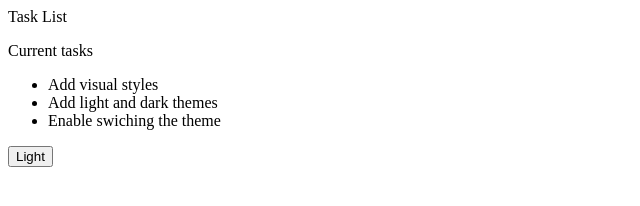
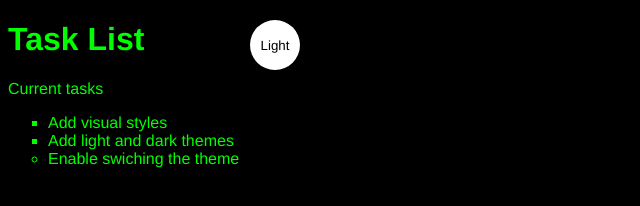
Before and after one commit to SimoneLopes1416/Fundacao_Bradesco, a plain HTML site: page index.html in a window 1280 px wide. Both pictures are taken after a click on the button "Dark". Shown: the whole page, without its empty margins (0-640 px from the left). Drawn offline with Linux system fonts and the light colour scheme.

Commit message:
correcao de erros

```diff
--- a/app.js
+++ b/app.js
@@ -1,16 +1,15 @@
-'use strict'
+'use strict';
 
 const switcher = document.querySelector('.btn');
 
-switcher.addEventListener('click', function(){
-    document.body.classList.toggle('dark-theme')
+switcher.addEventListener('click', function () {
 
-    var className =  document.body.className;
-    if(className == "light-theme") {
-        this.textContent = "Dark";
+    document.body.classList.toggle('dark-theme');
+
+    if (document.body.classList.contains('dark-theme')) {
+        this.textContent = 'Light';
+    } else {
+        this.textContent = 'Dark';
     }
-    else {
-        this.textContent = "Light";
-    }
-    console.log('current class name:' + className);
+
 });
--- a/index.html
+++ b/index.html
@@ -2,12 +2,12 @@
     <html lang="en">
     <head>
         <meta charset="UTF-8">
-        <title>Document
+        <title>Document</title>
             <link rel="stylesheet" href="main.css">
-        </title>
+
     </head>
     <body class="light-theme">
-        <hi>Task List</hi>
+        <h1>Task List</h1>
     <p id="msg">Current tasks</p>
     <ul>
         <li class="list">Add visual styles</li>
--- a/main.css
+++ b/main.css
@@ -13,14 +13,6 @@ list-style: circle;
 .list {
 
 list-style: square;
-
-}
-
-.light-theme {
-
-color: #000000;
-
-background: #00FF00;
 
 }
 
```
